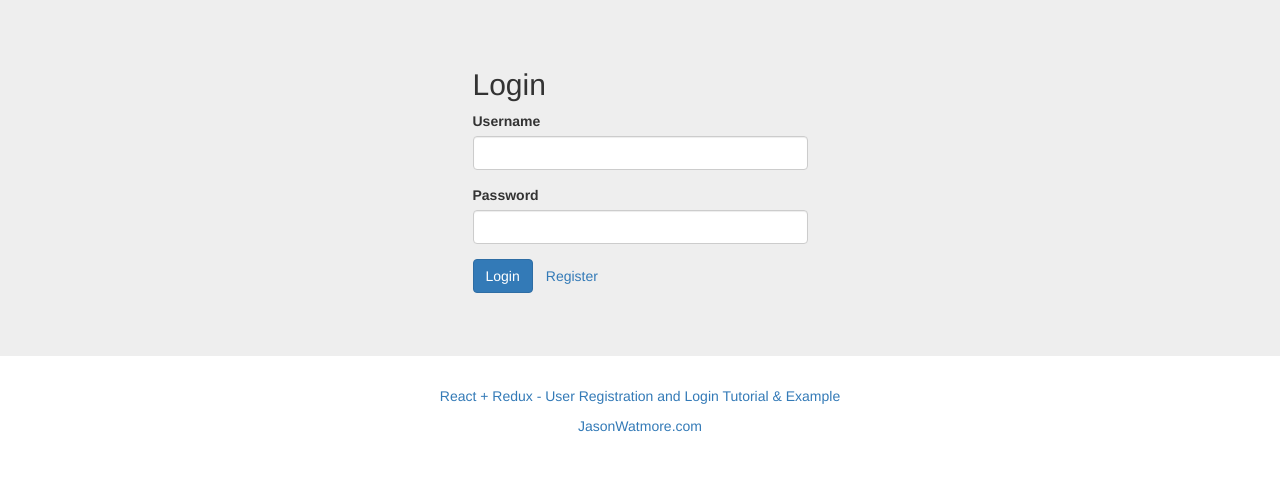
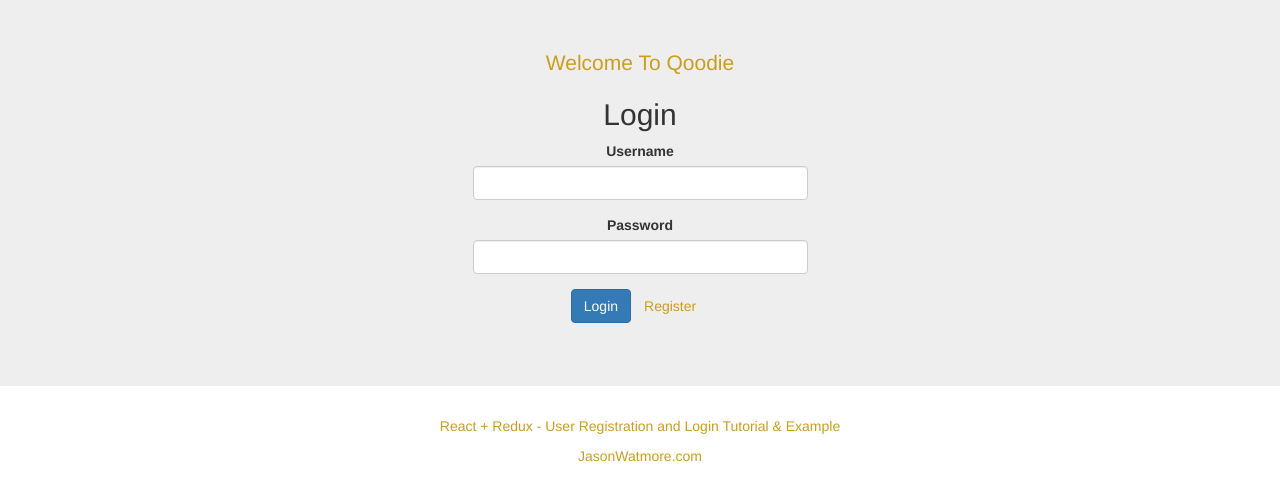
Before and after one commit to quanle1994/frontend, a React app: page /login in a window 1280 px wide. Shown: the top 500 px of the page. Built offline with nearby package versions, Linux system fonts and the light colour scheme.

Commit message:
Add css loader and stylesheet

```diff
--- a/package.json
+++ b/package.json
@@ -22,8 +22,10 @@
     "babel-preset-es2015": "^6.18.0",
     "babel-preset-react": "^6.16.0",
     "babel-preset-stage-3": "^6.24.1",
+    "css-loader": "^1.0.0",
     "html-webpack-plugin": "^2.26.0",
     "path": "^0.12.7",
+    "style-loader": "^0.23.0",
     "webpack": "^3.6.0",
     "webpack-dev-server": "^2.8.2"
   }
--- a/src/LoginPage/LoginPage.jsx
+++ b/src/LoginPage/LoginPage.jsx
@@ -3,6 +3,8 @@ import { Link } from 'react-router-dom';
 import { connect } from 'react-redux';
 
 import { userActions } from '../_actions';
+
+import './login.css';
 
 class LoginPage extends React.Component {
     constructor(props) {
@@ -41,7 +43,9 @@ class LoginPage extends React.Component {
         const { loggingIn } = this.props;
         const { username, password, submitted } = this.state;
         return (
-            <div className="col-md-6 col-md-offset-3">
+            <div className="col-md-6 col-md-offset-3" align='center'>
+
+                <p >Welcome To Qoodie</p>
                 <h2>Login</h2>
                 <form name="form" onSubmit={this.handleSubmit}>
                     <div className={'form-group' + (submitted && !username ? ' has-error' : '')}>
--- /dev/null
+++ b/src/LoginPage/login.css
@@ -0,0 +1,27 @@
+p {
+    color: #cb9d1e;
+}
+a:link {
+    color: #cb9d1e;
+}
+
+input.details {
+    border: 0;
+    outline: 0;
+    border-color : #fdfcf7;
+    background: transparent;
+    border-bottom: 2px solid #cb9d1e ;
+}
+input.submit{
+    background: #E8E8E8;
+    padding: 0.7em;
+    width: 30%;
+    border: 0;
+    color: #cb9d1e;
+    border-radius: 25px;
+}
+::placeholder {
+    color: #cb9d1e;
+    opacity: 1;
+
+}
--- a/webpack.config.js
+++ b/webpack.config.js
@@ -19,6 +19,10 @@ module.exports = {
                 query: {
                     presets: ['react', 'es2015', 'stage-3']
                 }
+            },
+            {
+                test: /\.css$/,
+                loader:[ 'style-loader', 'css-loader' ]
             }
         ]
     },
```
Also changed, not shown: 2 other files (tests, documents, lock files or other folders).
